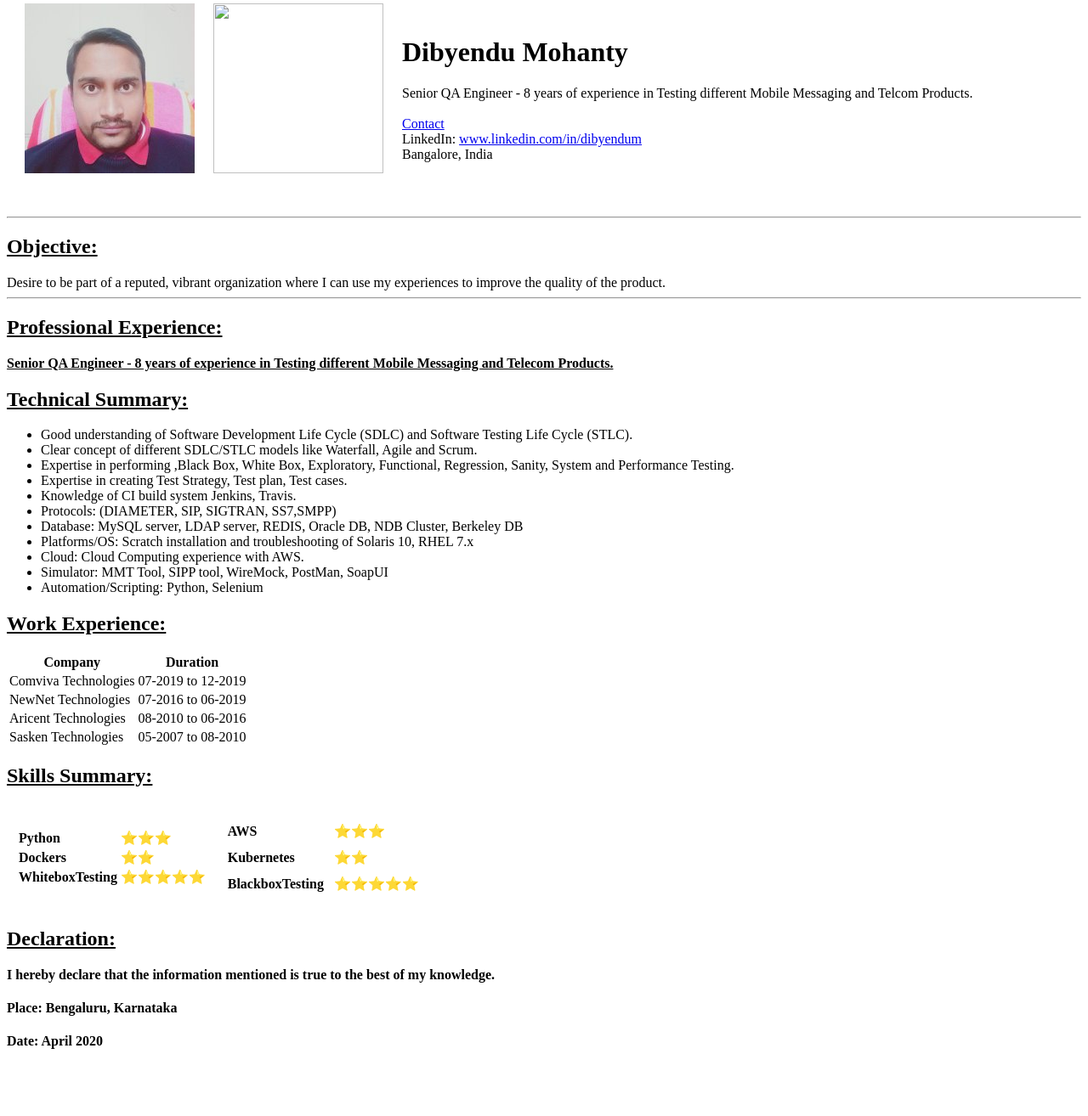
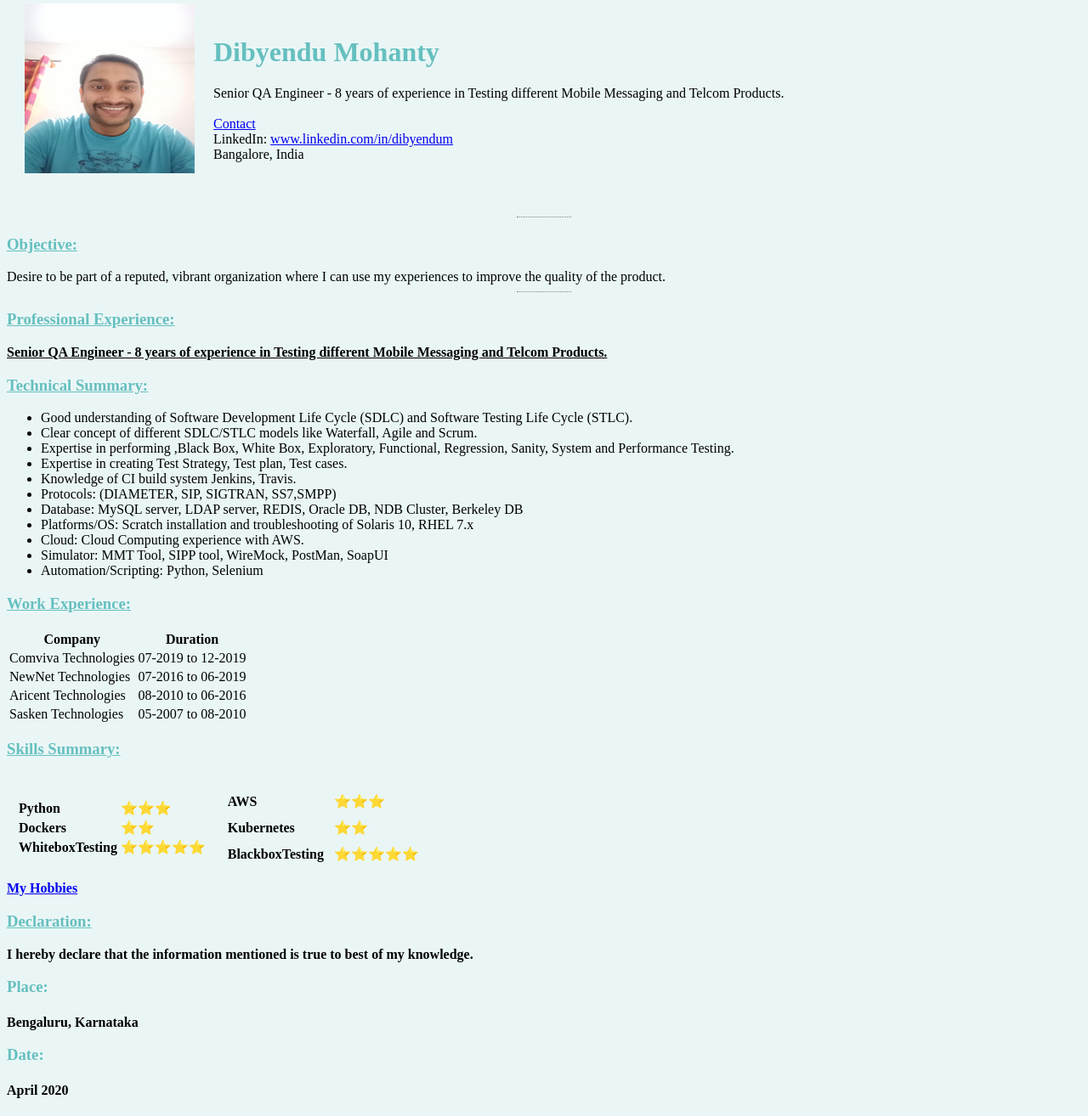
Before and after one commit to dibyendu19/cv, a plain HTML site: page index.html in a window 1280 px wide. Shown: the part 25-1339 px from the top of the page at 85% size. Before the commit the page ends 1282 px from the top, so only its background shows below. Drawn offline with Linux system fonts and the light colour scheme.

Commit message:
changed few stuff

```diff
--- /dev/null
+++ b/css/styles.css
@@ -0,0 +1,18 @@
+body {
+    background-color: #EAF6F6;
+  }
+  hr {
+
+    border-style: none;
+    border-top-style: dotted;
+    border-color: grey;
+    height: 2px;
+    width: 5%;
+  }
+h1 {
+  color: #66bfbf;
+}
+
+h3 {
+  color: #66bfbf
+}
--- a/index.html
+++ b/index.html
@@ -4,13 +4,12 @@
 <head>
   <meta charset="utf-8">
   <title>Dibyendu's Resume</title>
+  <link rel="stylesheet" href="css/styles.css">
 </head>
-
 <body>
   <table cellspacing="20">
     <tr>
-      <td><img src="DibyenduImage.jpg" alt=""></td>
-      <td><img src="Blue.jpeg" style="width: 200px; height: 200px;"alt=""></td>
+<td><img src="images/Blue.jpeg" style="width: 200px; height: 200px;"alt=""></td>
       <td>
         <h1>Dibyendu Mohanty</h1>
         <p5>Senior QA Engineer - 8 years of experience in Testing different Mobile Messaging and Telcom Products.</p5>
@@ -25,17 +24,14 @@
       </td>
     </tr>
   </table>
-
-
   <br>
   <hr>
-  <h2><strong><u>Objective:</u></strong></h2>
+  <h3><strong><u>Objective:</u></strong></h3>
   <p4>Desire to be part of a reputed, vibrant organization where I can use my experiences to improve the quality of the product.</p4>
   <hr>
-  <h2><strong><u>Professional Experience:</u></strong></h2>
-  <p5><strong><u>Senior QA Engineer - 8 years of experience in Testing different Mobile Messaging and Telecom Products.</u></strong></p5>
-  <h2><strong><u>Technical Summary:</u></strong></h2>
-
+  <h3><strong><u>Professional Experience:</u></strong></h3>
+  <p5><strong><u>Senior QA Engineer - 8 years of experience in Testing different Mobile Messaging and Telcom Products.</u></strong></p5>
+  <h3><strong><u>Technical Summary:</u></strong></h3>
   <ul>
     <li>Good understanding of Software Development Life Cycle (SDLC) and Software Testing Life Cycle (STLC).</li>
     <li>Clear concept of different SDLC/STLC models like Waterfall, Agile and Scrum.</li>
@@ -49,10 +45,7 @@
     <li>Simulator: MMT Tool, SIPP tool, WireMock, PostMan, SoapUI</li>
     <li>Automation/Scripting: Python, Selenium</li>
   </ul>
-
-  <h2><u>Work Experience: </u></h2>
-
-
+  <h3><u>Work Experience: </u></h3>
 
   <table>
     <tr>
@@ -76,10 +69,7 @@
       <td>05-2007 to 08-2010</td>
     </tr>
   </table>
-
-  <h2><strong><u>Skills Summary:</u></strongu>
-  </h2>
-
+  <h3><strong><u>Skills Summary:</u></strongu></h3>
   <table cellspacing="10">
     <tr>
       <td>
@@ -116,10 +106,11 @@
   </td>
   </tr>
   </table>
-  <h2><strong><u>Declaration:</u></strong></h2>
-  <p1>I hereby declare that the information mentioned is true to the best of my knowledge.</p1>
-  <h4>Place: Bengaluru, Karnataka</< /h4>
-    <h4>Date: April 2020</h4>
+  <a href="hobbies.html"> My Hobbies</a>
+  <h3><strong><u>Declaration:</u></strong></h3>
+  <p1>I hereby declare that the information mentioned is true to best of my knowledge.</p1>
+  <h3>Place:</h3><h4></h4>Bengaluru, Karnataka</h4>
+  <h3>Date:</h3> <h4>April 2020</h4>
 </body>
 
 </html>
```
Also changed, not shown: contact.html (+4 -3 lines), hobbies.html (added, +15 -0 lines), images/Blue.jpeg (added), images/DibyenduImage.jpg (added), images/Yellow.jpeg (added), images/download.png (added), 1 other file.
